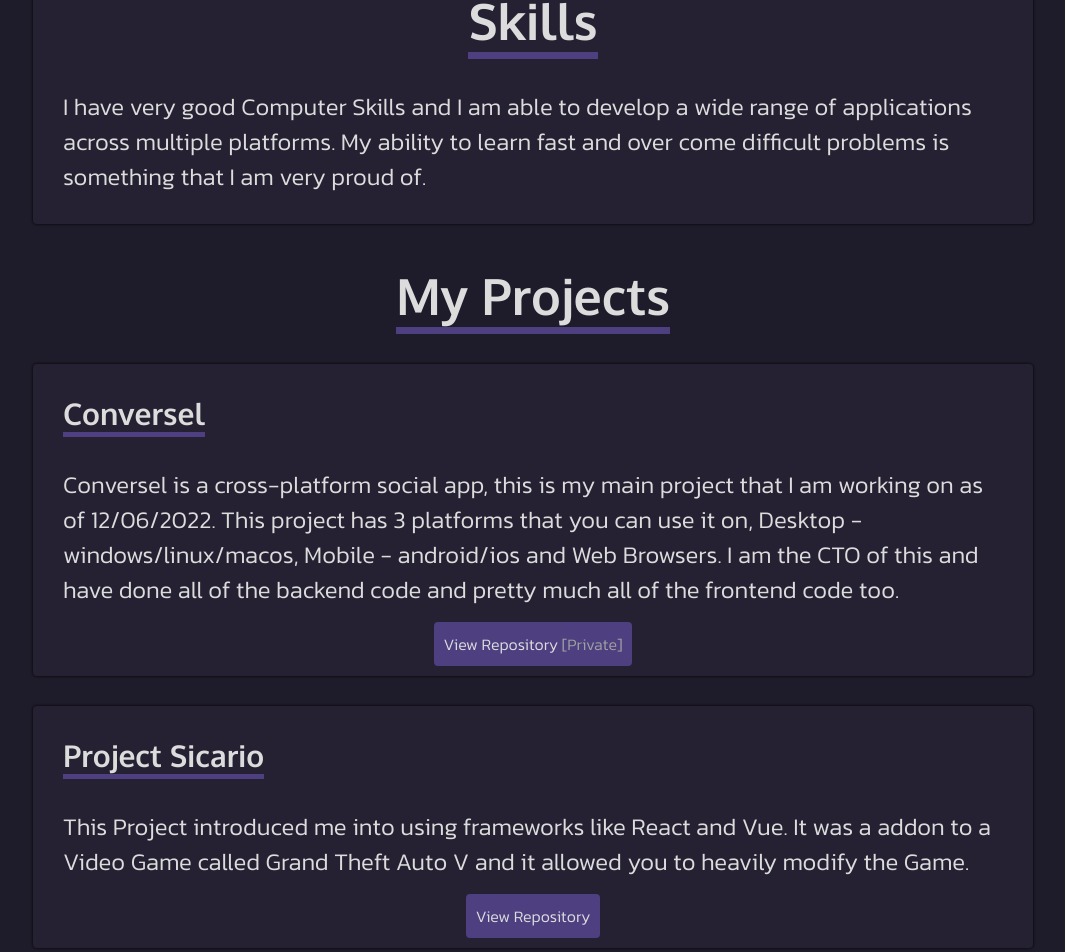
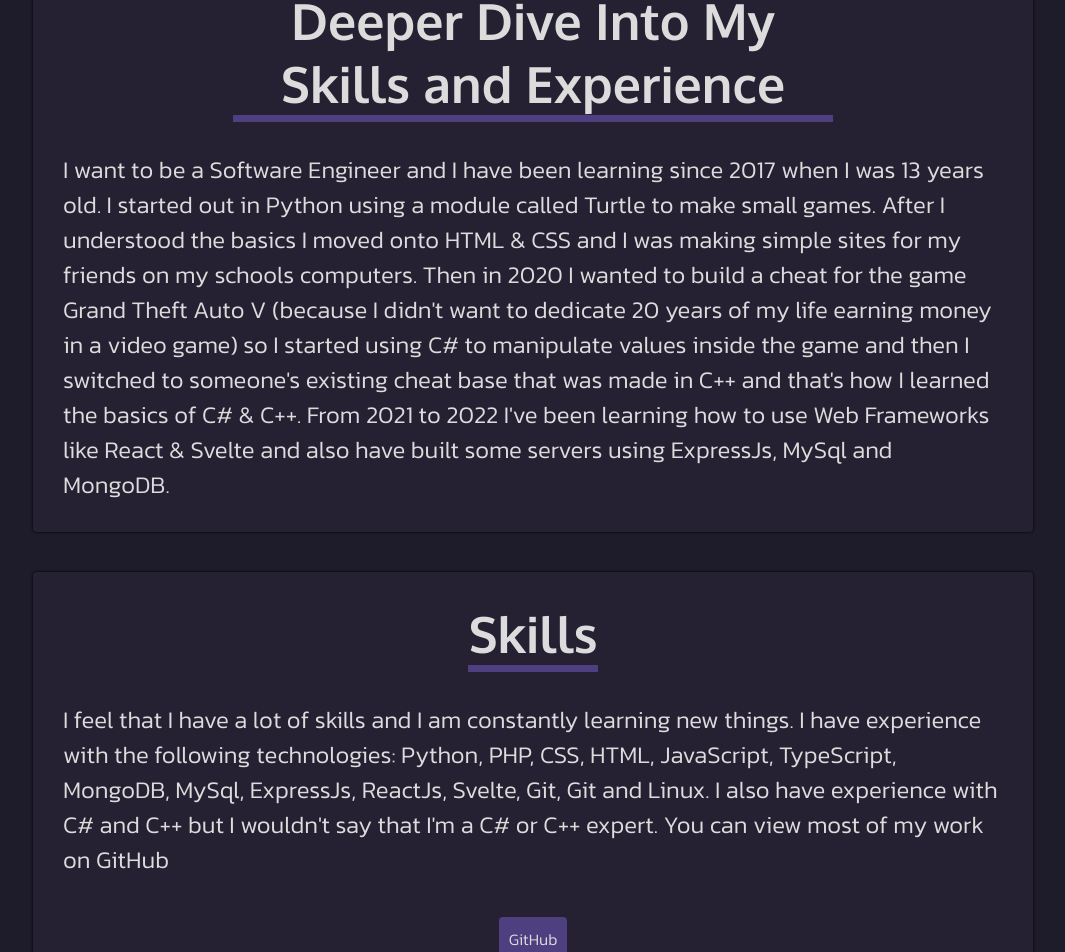
Before and after one commit to Mezmerizxd/portfolio, a React (Create React App) app: page / in a window 1280 px wide. Shown: the part 1316-2268 px from the top of the page, without its empty margins (107-1172 px from the left). Built offline with nearby package versions, Linux system fonts and the light colour scheme.

Commit message:
content update

```diff
--- a/src/Portfolio/Home/index.tsx
+++ b/src/Portfolio/Home/index.tsx
@@ -44,14 +44,18 @@
                     experience in this field."
                 />
             </div>
+            <div className="DeeperDive" id="deeper_dive">
+                <Section
+                    title="Deeper Dive Into My Skills and Experience"
+                    content="I want to be a Software Engineer and I have been learning since 2017 when I was 13 years old. I started out in Python using a module called Turtle to make small games. After I understood the basics I moved onto HTML & CSS and I was making simple sites for my friends on my schools computers. Then in 2020 I wanted to build a cheat for the game Grand Theft Auto V (because I didn't want to dedicate 20 years of my life earning money in a video game) so I started using C# to manipulate values inside the game and then I switched to someone's existing cheat base that was made in C++ and that's how I learned the basics of C# & C++. From 2021 to 2022 I've been learning how to use Web Frameworks like React & Svelte and also have built some servers using ExpressJs, MySql and MongoDB."
+                />
+            </div>
             <div className="Skills" id="skills">
                 <Section
                     title="Skills"
-                    content="I have very good Computer Skills and I am able to
-                    develop a wide range of applications across multiple
-                    platforms.
-                    My ability to learn fast and over come difficult
-                    problems is something that I am very proud of."
+                    content="I feel that I have a lot of skills and I am constantly learning new things. I have experience with the following technologies: Python, PHP, CSS, HTML, JavaScript, TypeScript, MongoDB, MySql, ExpressJs, ReactJs, Svelte, Git, Git and Linux. I also have experience with C# and C++ but I wouldn't say that I'm a C# or C++ expert. You can view most of my work on GitHub"
+                    linkName="GitHub"
+                    link="https://github.com/mezmerizxd"
                 />
             </div>
             <div className="Projects" id="projects">
--- a/src/Portfolio/Home/styles.scss
+++ b/src/Portfolio/Home/styles.scss
@@ -24,7 +24,6 @@
             font-family: 'Kanit', sans-serif;
             text-align: center;
             font-size: 1.2em;
-
         }
     }
 
--- a/src/components/Section/index.tsx
+++ b/src/components/Section/index.tsx
@@ -3,13 +3,26 @@
 interface SectionProps {
     title: string;
     content: string;
+    linkName?: string;
+    link?: string;
 }
 
-const Section = ({ title, content }: SectionProps) => {
+const Section = ({ title, content, linkName, link }: SectionProps) => {
     return (
         <div className="Section">
             <h1 className="Title">{title}</h1>
             <p className="Content">{content}</p>
+            {link && (
+                <div className="Button-container">
+                    <button
+                        onClick={() => {
+                            window.open(link, '_blank');
+                        }}
+                    >
+                        {linkName}
+                    </button>
+                </div>
+            )}
         </div>
     );
 };
--- a/src/components/Section/styles.scss
+++ b/src/components/Section/styles.scss
@@ -12,7 +12,9 @@
         font-size: clamp(50px, 4vw, 22px);
         font-weight: bold;
         border-bottom: 7px rgb(77, 63, 128) solid;
+        text-align: center;
         width: fit-content;
+        max-width: 60%;
         margin: 0 auto;
         padding-top: 30px;
         margin-block: 30px;
@@ -23,4 +25,16 @@
         font-size: 1.5em;
         padding-bottom: 30px;
     }
+    .Button-container {
+        width: 100%;
+        display: flex;
+        flex-direction: column;
+        justify-content: center;
+        align-items: center;
+        padding-bottom: 5px;
+        button {
+            margin: 10px;
+            border: 1px red;
+        }
+    }
 }
```
Also changed, not shown: src/components/Project/styles.scss (line endings or trailing spaces).
